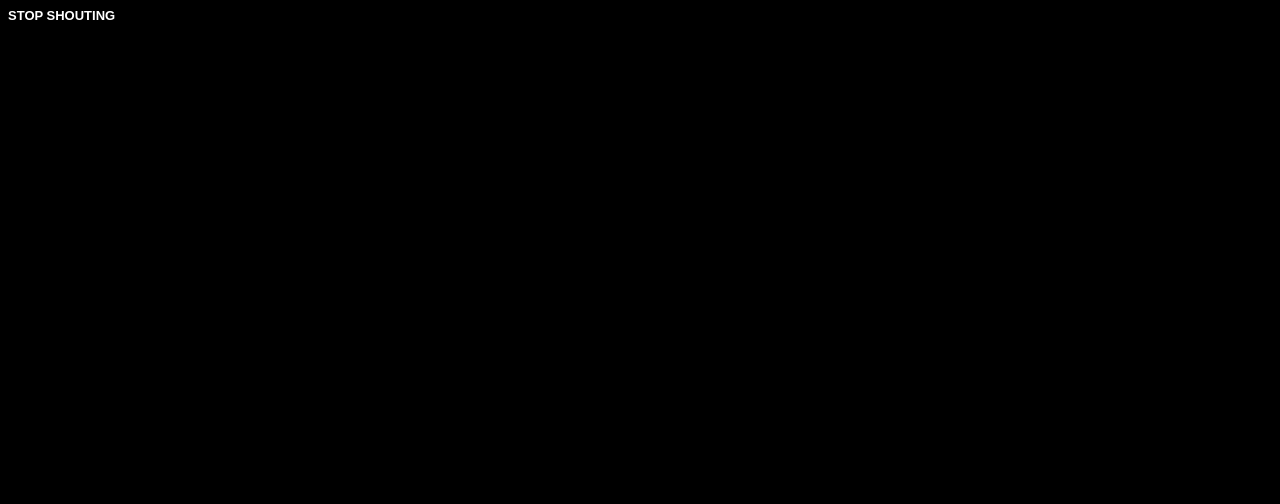
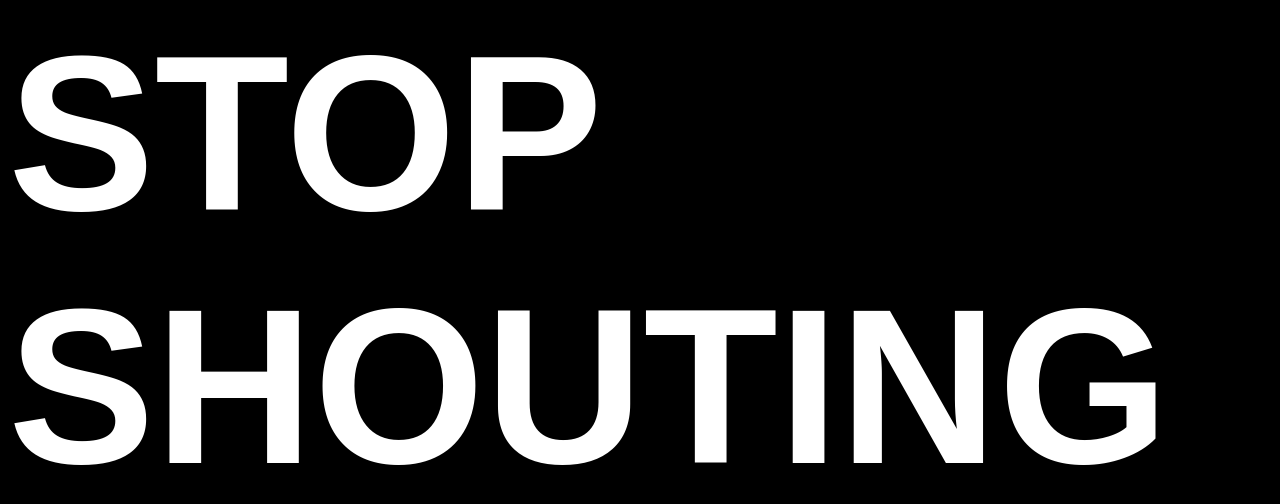
Before and after one commit to techgirlonlinee/git-exercise, a plain HTML site: page index.html in a window 1280 px wide. Drawn offline with Linux system fonts and the light colour scheme.

Commit message:
changed font size

```diff
--- a/style.css
+++ b/style.css
@@ -3,7 +3,7 @@ body {
 }
 
 h1 {
-  font-size: 13px;
+  font-size: 220px;
   font-family: Arial, Helvetica, sans-serif;
   margin: auto;
   color: white;
```
